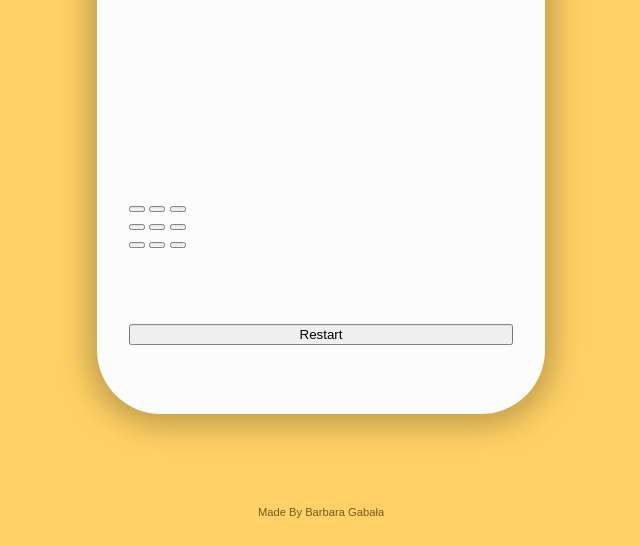
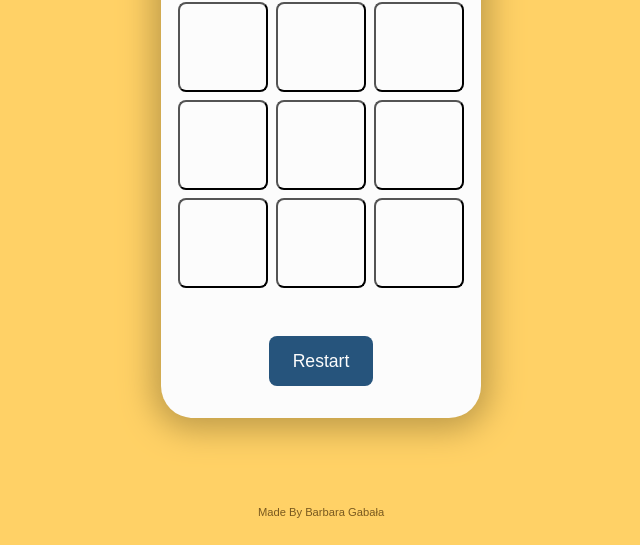
Before and after one commit to gasiabi/Tic-Tac-Toe, a plain HTML site: page index.html in a window 1280 px wide. Shown: the part 255-800 px from the top of the page, without its empty margins (319-959 px from the left). Drawn offline with Linux system fonts and the light colour scheme.

Commit message:
Updated interface

```diff
--- a/index.html
+++ b/index.html
@@ -8,24 +8,17 @@
 </head>
 <body>
     <section class="tic">
-        <h1>Tic-Tac-Toe</h1>
-        <h2 class="information"></h2>
+            <h1 class="title">Tic-Tac-Toe</h1>
         <div class="squares">
-            <div class="firstRow">
-                <button class="1"></button>
-                <button class="2"></button>
-                <button class="3"></button>
-            </div>
-            <div class="secondRow">
-                <button class="4"></button>
-                <button class="5"></button>
-                <button class="6"></button>
-            </div>
-            <div class="thirdRow">
-                <button class="7"></button>
-                <button class="8"></button>
-                <button class="9"></button>
-            </div>
+                <button class="square" id="1"></button>
+                <button class="square" id="2"></button>
+                <button class="square" id="3"></button>
+                <button class="square" id="4"></button>
+                <button class="square" id="5"></button>
+                <button class="square" id="6"></button>
+                <button class="square" id="7"></button>
+                <button class="square" id="8"></button>
+                <button class="square" id="9"></button>
         </div>
         <button class="restart">Restart</button>
     </section>
--- a/style.css
+++ b/style.css
@@ -15,23 +15,59 @@ body {
     display: flex;
     flex-direction: column;
     align-items: center;
+    justify-content: center;
     font-family: Arial, Helvetica, sans-serif;
 }
 
 .tic {
     display: flex;
-    justify-content: space-around;
     flex-direction: column;
-    border-radius: 4rem;
+    align-items: center;
+    justify-content: space-between;
+    text-align: center;
+    border-radius: 2rem;
     background-color: var(--white);
     padding: 2rem;
-    height: 60%;
-    width: 30%;
+    width: 20%;
     box-shadow: 0 0.2rem 2rem 0.5rem var(--dark-yellow);
-    position: fixed;
-    transform:translateY(23%);
-    max-width: 30%;
-    max-height: 60%;
+    gap: 1rem;
+}
+
+.title {
+    font-size: 2rem;
+    color: var(--blue);
+}
+
+.squares {
+    display: grid;
+    grid-template-columns: repeat(3, 1fr);
+    gap: 0.5rem;
+    width: 100%;
+    max-width: 300px;
+    justify-content: center;
+    align-items: center;
+    padding: 2rem;
+    margin-top: -2.5rem;
+}
+
+
+.square {
+    height: 90px;
+    width: 90px;
+    background-color: var(--white);
+    border-radius: 0.5rem;
+    cursor: pointer;
+}
+
+.restart {
+    color: var(--white);
+    background-color: var(--blue);
+    font-size: 1.1rem;
+    padding: 0.9rem 1.5rem;
+    border-radius: 0.5rem;
+    border: none;
+    cursor: pointer;
+    width: fit-content;
 }
 
 .footer {
```
